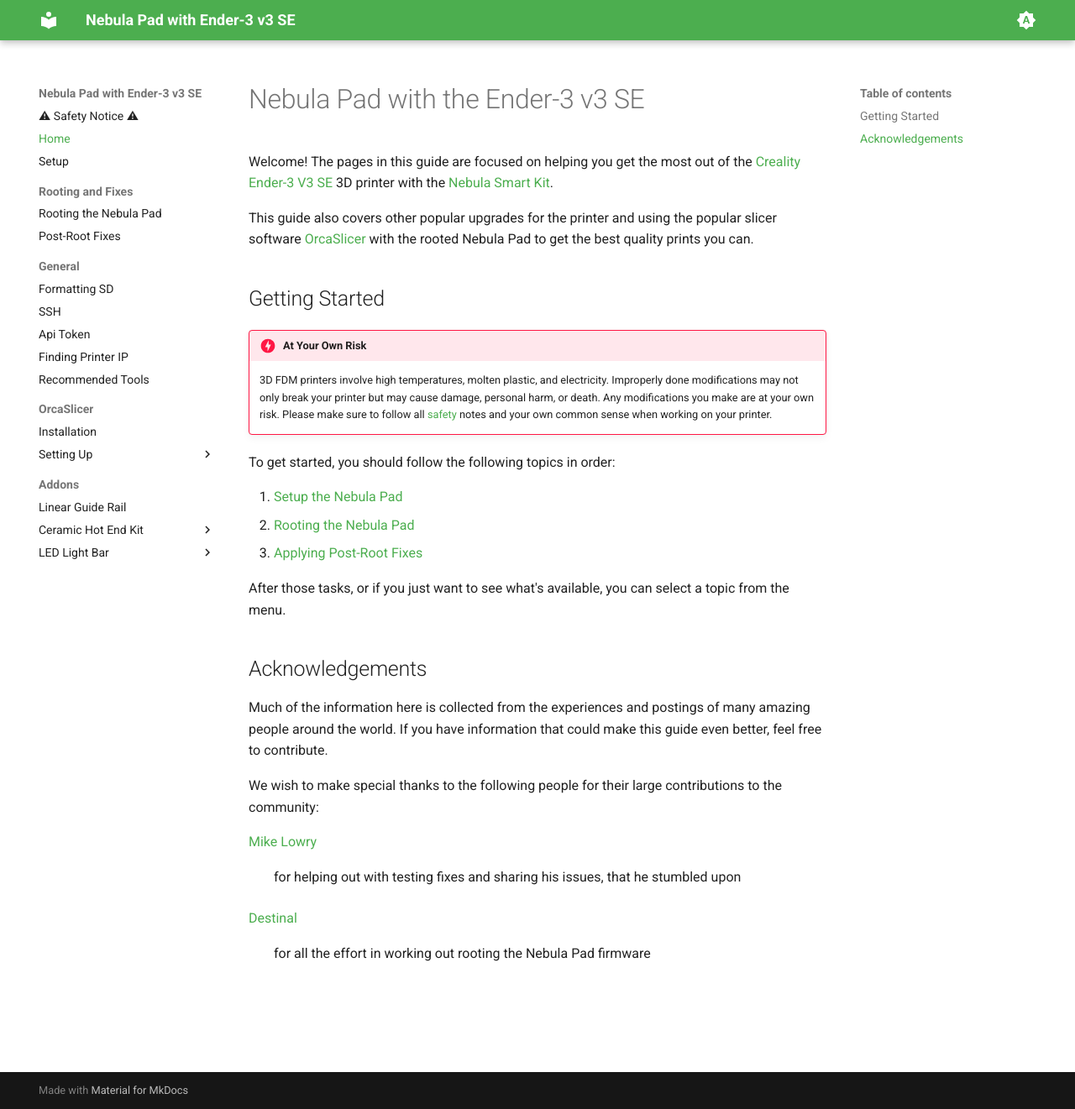
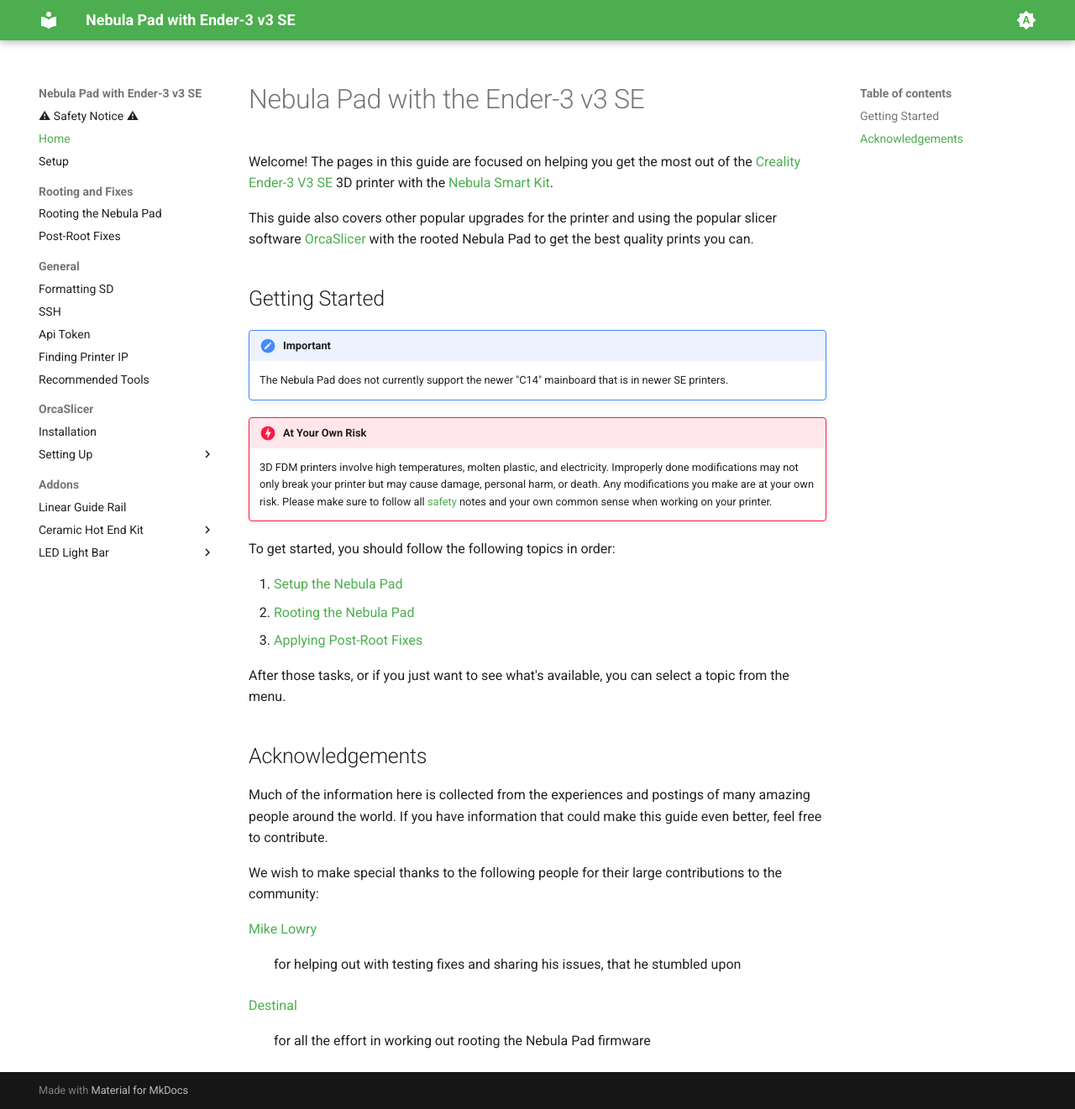
Before and after one commit to LukosiuPro/Ender3-v3-SE-Nebula-Pad-Wiki, an MkDocs documentation site: the page built from docs/index.md, in a window 1280 px wide and 1321 px high. Shown: the whole window at 84% size. Built offline with MkDocs 1.6.1 and Material for MkDocs 9.7.7, drawn with Linux system fonts in a browser that asks for light colours.

Commit message:
Add C14 Compatibility Warning
Add a warning that the new C14 main board isn't supported by the Nebula Pad currently.

```diff
--- a/docs/index.md
+++ b/docs/index.md
@@ -9,6 +9,9 @@ This guide also covers other popular upgrades for the printer and using the popu
 can.
 
 ## Getting Started
+
+!!! important
+    The Nebula Pad does not currently support the newer "C14" mainboard that is in newer SE printers.
 
 !!! danger "At Your Own Risk"
     3D FDM printers involve high temperatures, molten plastic, and electricity. Improperly done modifications may not
```
Also changed, not shown: docs/setup-nebula-pad/index.md (+3 -0 lines).
